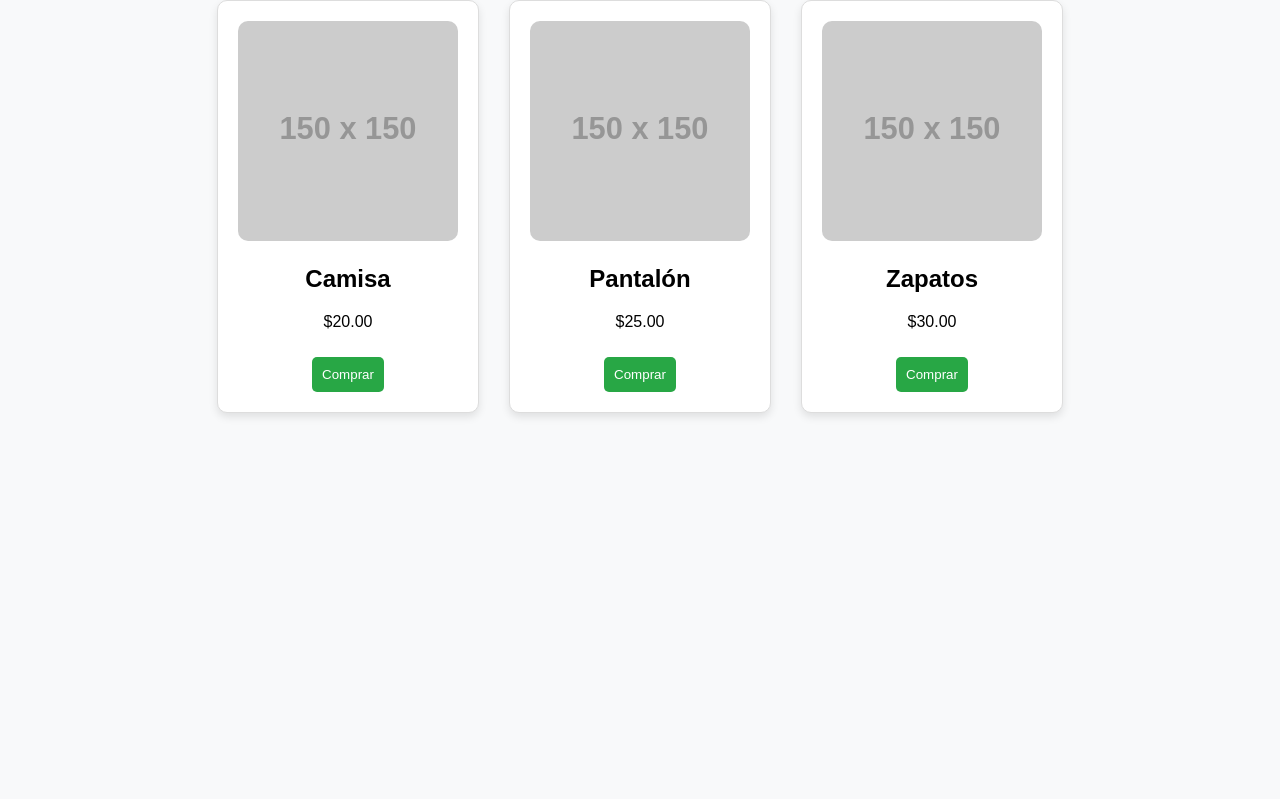
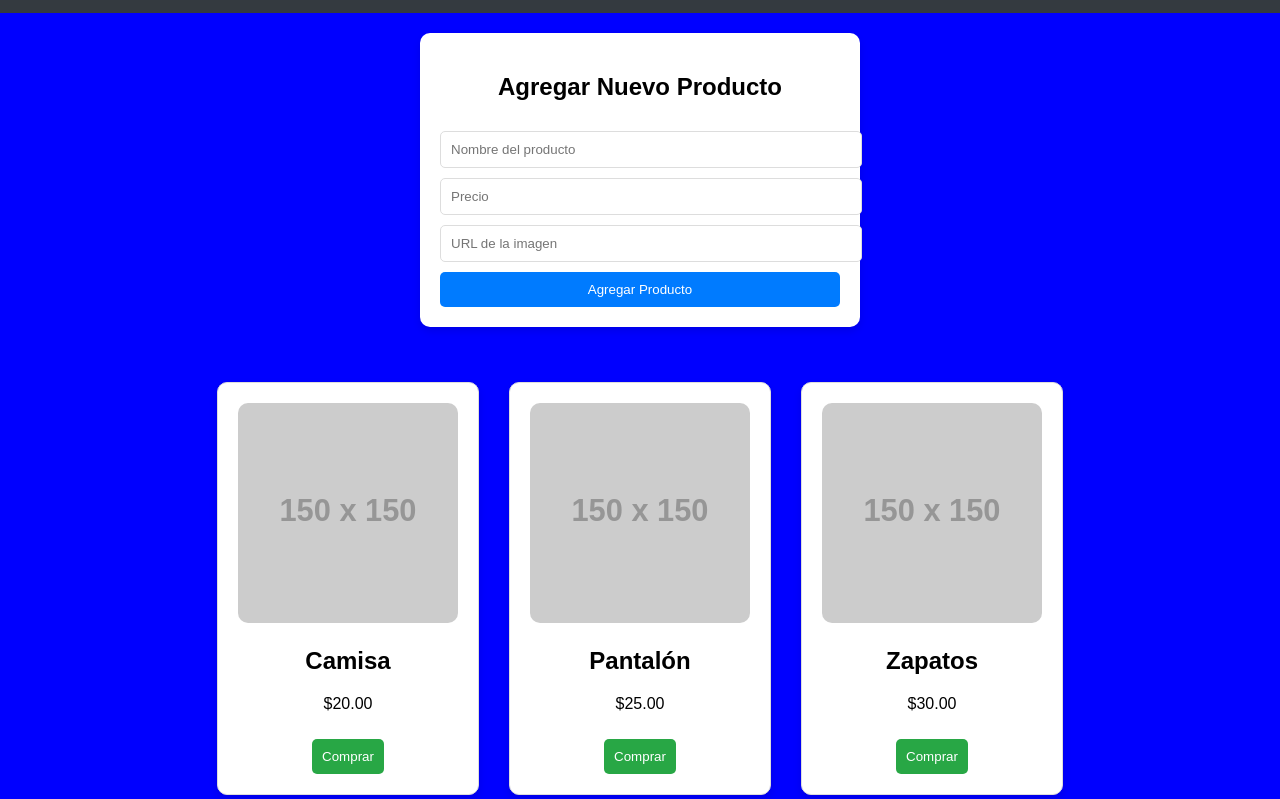
Before and after one commit to oscaR1702202/tienda-de-ropa-oscar, a plain HTML site: page index.html in a window 1280 px wide. Shown: the part 194-993 px from the top of the page. Before the commit the page ends 800 px from the top, so only its background shows below. Drawn offline with Linux system fonts and the light colour scheme; placeholder pictures from the web are drawn by us.

Commit message:
Add files via upload

```diff
--- a/index.html
+++ b/index.html
@@ -9,7 +9,7 @@
             font-family: Arial, sans-serif;
             margin: 0;
             padding: 0;
-            background-color: #f8f9fa;
+            background-color: #0000FF;
             text-align: center;
         }
         .header {
@@ -56,13 +56,52 @@
         .buy-button:hover {
             background-color: #218838;
         }
+        .admin-panel {
+            margin: 20px auto;
+            padding: 20px;
+            max-width: 400px;
+            background: white;
+            border-radius: 10px;
+            box-shadow: 0 4px 8px rgba(0, 0, 0, 0.1);
+        }
+        .admin-panel input, .admin-panel button {
+            width: 100%;
+            padding: 10px;
+            margin-top: 10px;
+            border-radius: 5px;
+            border: 1px solid #ddd;
+        }
+        .admin-panel button {
+            background-color: #007bff;
+            color: white;
+            border: none;
+            cursor: pointer;
+            transition: background 0.3s;
+        }
+        .admin-panel button:hover {
+            background-color: #0056b3;
+        }
+        .logo {
+            margin-top: 20px;
+            max-width: 200px;
+        }
     </style>
 </head>
 <body>
     <div class="header">
         <h1>Tienda de Ropa - Oscar</h1>
+        <img src="WhatsApp Image 2025-04-02 at 11.12.03 AM.jpeg" alt="Logo" class="logo">
     </div>
-    <div class="container">
+
+    <div class="admin-panel">
+        <h2>Agregar Nuevo Producto</h2>
+        <input type="text" id="product-name" placeholder="Nombre del producto">
+        <input type="text" id="product-price" placeholder="Precio">
+        <input type="text" id="product-image" placeholder="URL de la imagen">
+        <button onclick="addProduct()">Agregar Producto</button>
+    </div>
+
+    <div class="container" id="product-container">
         <div class="item">
             <img src="https://via.placeholder.com/150" alt="Camisa">
             <h2>Camisa</h2>
@@ -82,5 +121,28 @@
             <button class="buy-button">Comprar</button>
         </div>
     </div>
+
+    <script>
+        function addProduct() {
+            let name = document.getElementById('product-name').value;
+            let price = document.getElementById('product-price').value;
+            let image = document.getElementById('product-image').value;
+
+            if(name && price && image) {
+                let container = document.getElementById('product-container');
+                let newItem = document.createElement('div');
+                newItem.classList.add('item');
+                newItem.innerHTML = `
+                    <img src="${image}" alt="${name}">
+                    <h2>${name}</h2>
+                    <p>$${price}</p>
+                    <button class="buy-button">Comprar</button>
+                `;
+                container.appendChild(newItem);
+            } else {
+                alert('Por favor, completa todos los campos.');
+            }
+        }
+    </script>
 </body>
 </html>
```
